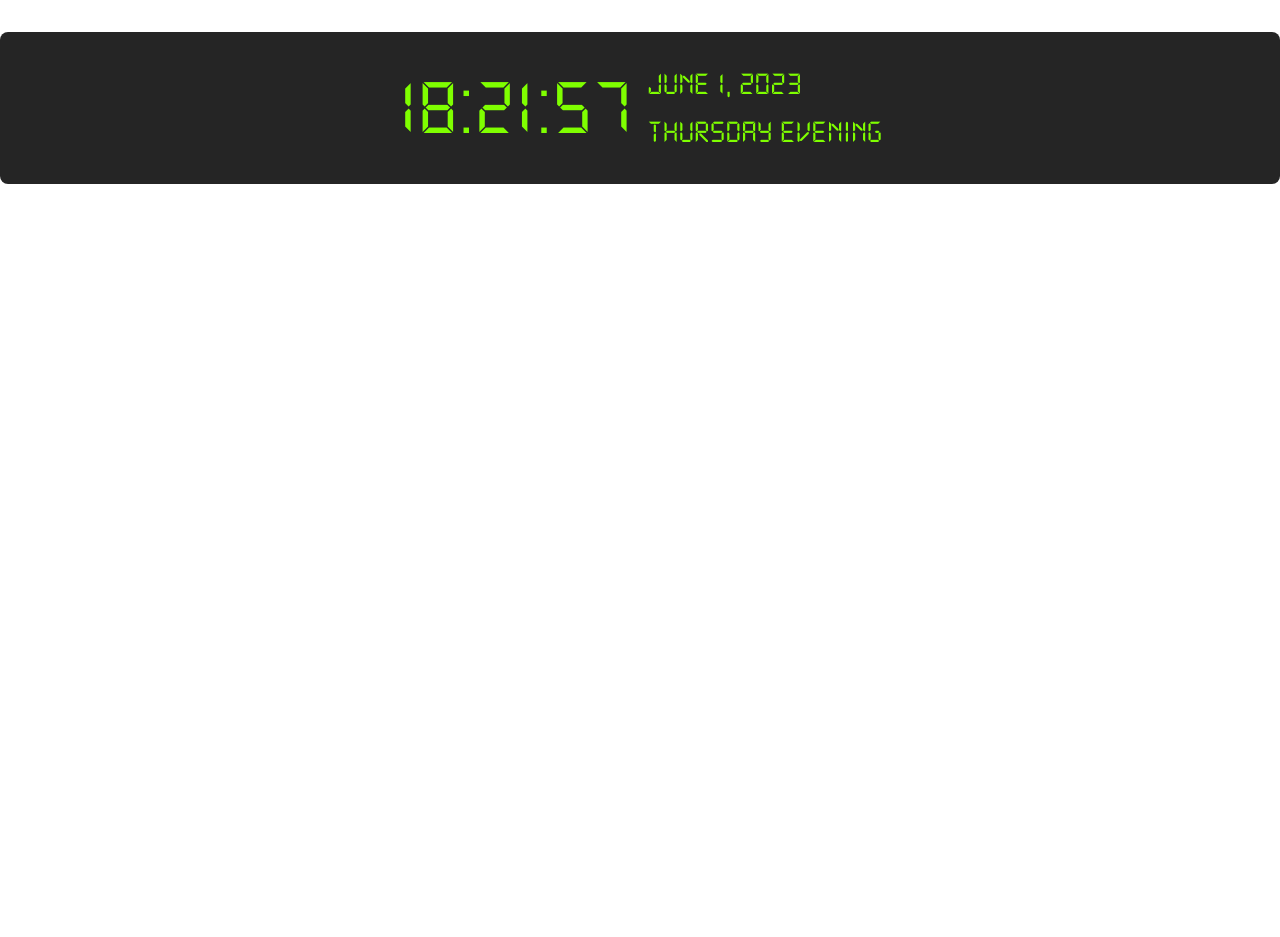
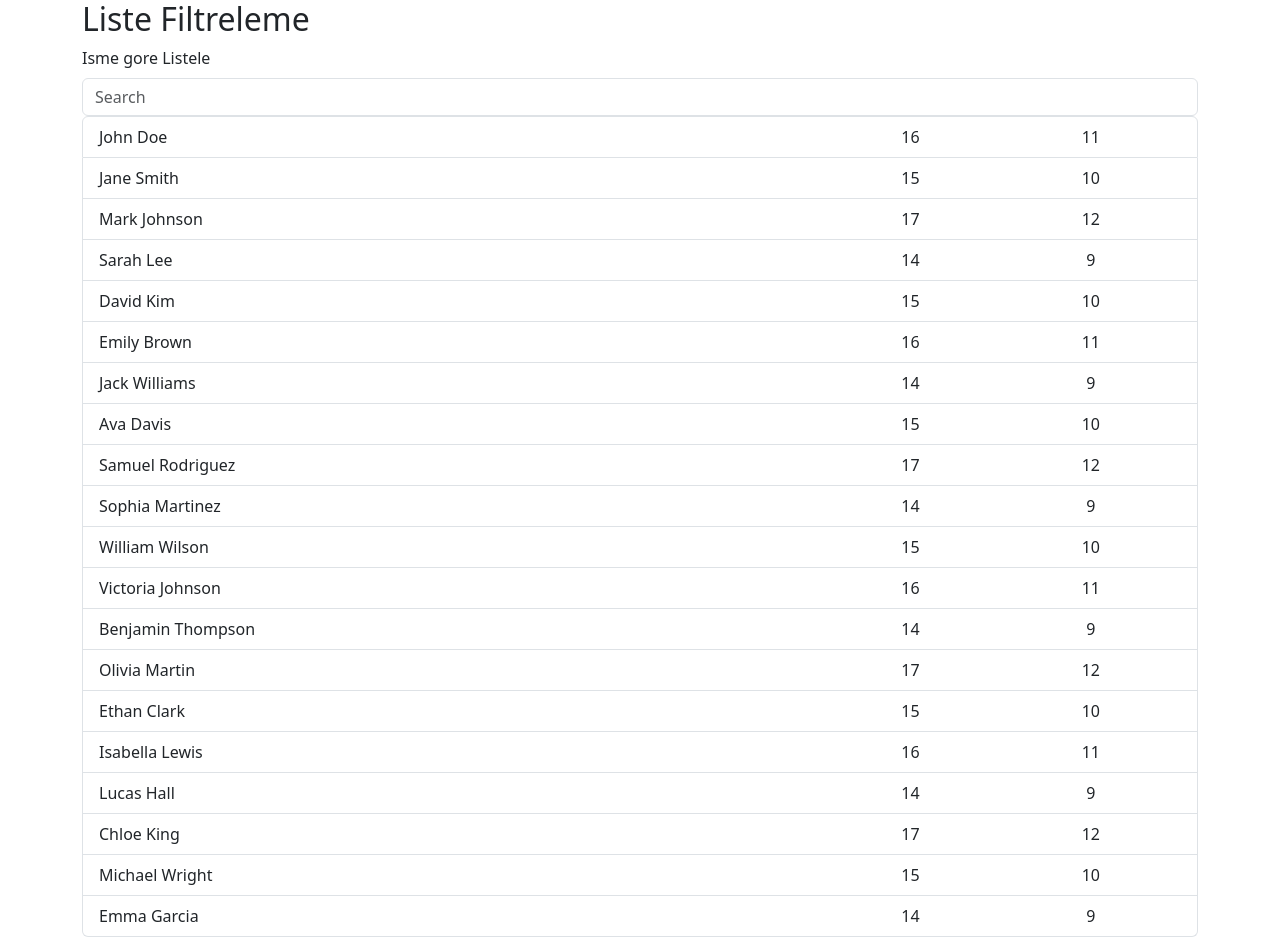
Before and after one commit to bayramsoltan/react-playground, a React (Create React App) app in the folder basics/: page / in a window 1280 px wide. Before the commit the page ends 832 px from the top, so only its background shows below. Built offline with nearby package versions, Linux system fonts and the light colour scheme.

Commit message:
useRef Hook

```diff
--- a/basics/src/App.js
+++ b/basics/src/App.js
@@ -29,6 +29,7 @@ import Birthday from './components/15-birthday/Birthday';
 import UseEffect from './components/16-useEffect/useeffect';
 import { Button } from 'react-bootstrap';
 import Digitaltime3 from './components/17-dijital-saat3/digitaltime3';
+import FilterList  from './components/18-filter-list/FilterList';
 
 const profileCardData = {
     name: "Emir",
@@ -96,8 +97,9 @@ export default function App() {
 {/* <Button onClick={()=>setShow(prev => !prev)}>
     use Effect hook'unu goster
 </Button>
-{ show && <UseEffect/>} */}
-            <Digitaltime3/>
+{ show && <UseEffect/>}<Digitaltime3/> */}
+
+            <FilterList/>
         </>
 
     )
--- a/basics/src/components/17-dijital-saat3/digitaltime3.js
+++ b/basics/src/components/17-dijital-saat3/digitaltime3.js
@@ -47,13 +47,34 @@ const Digitaltime3 = (props) => {
 
   return (
     <div style = {clockStyle} className='dijital-time-app2'>
-        <div className='time'>{hour}:{minute}:{second}</div>
-        <div>
-            <div className='date'>{dateStr}</div>
-            <div className='day'>{dayStr} {message}</div>
-        </div>
+        <div className='time'>
+                {hour}
+                <span style={{ opacity: minute % 2 === 0 ? 1 : 0 }}>:</span>
+                {minute}
+                <span style={{ opacity: second % 2 === 0 ? 1 : 0 }}>:</span>
+                {second}
+            </div>
+            <div>
+                <div className='date'>{dateStr}</div>
+                <div className='day'>{dayStr} {message}</div>
+            </div>
     </div>
   )
+
+/*
+return (
+        <div style={saatStili} className='dijital-saat-uygulamasi3'>
+            <div className='time'>
+                {hour}
+                <span style={{ opacity: second % 2 === 0 ? 1 : 0 }}>:</span>
+                {minute}
+            </div>
+            <div>
+                <div className='date'>{dateStr}</div>
+                <div className='day'>{dayStr} {message}</div>
+            </div>
+        </div>
+    ); */
 }
 
 export default Digitaltime3
--- /dev/null
+++ b/basics/src/components/18-filter-list/FilterList.jsx
@@ -0,0 +1,37 @@
+import { useState } from "react";
+import { Container, Form, ListGroup } from "react-bootstrap";
+import studentsData from "../../assets/data/students.json";
+const FilterList = () => {
+  const [search, setSearch] = useState("");
+
+  const filteredStudents = search === "" ? studentsData : studentsData.filter((student)=>student.name.toLowerCase().includes(search.toLowerCase()));
+
+  return (
+    <Container>
+        <h2>Liste Filtreleme</h2>
+      <Form>
+        <Form.Group>
+          <Form.Label>Isme gore Listele</Form.Label>
+          <Form.Control
+            type="text"
+            placeholder="Search"
+            value={search}
+            onChange={(e) => setSearch(e.target.value)}
+          />
+        </Form.Group>
+      </Form>
+
+      <ListGroup>
+        {filteredStudents.map((student) => (
+          <ListGroup.Item key={student.id} className="d-flex text-center">
+            <p className="col-8 text-start m-0">{student.name}</p>
+            <p className="col-2 m-0">{student.age}</p>
+            <p className="col-2 m-0">{student.grade}</p>
+          </ListGroup.Item>
+        ))}
+      </ListGroup>
+    </Container>
+  );
+};
+
+export default FilterList;
```
